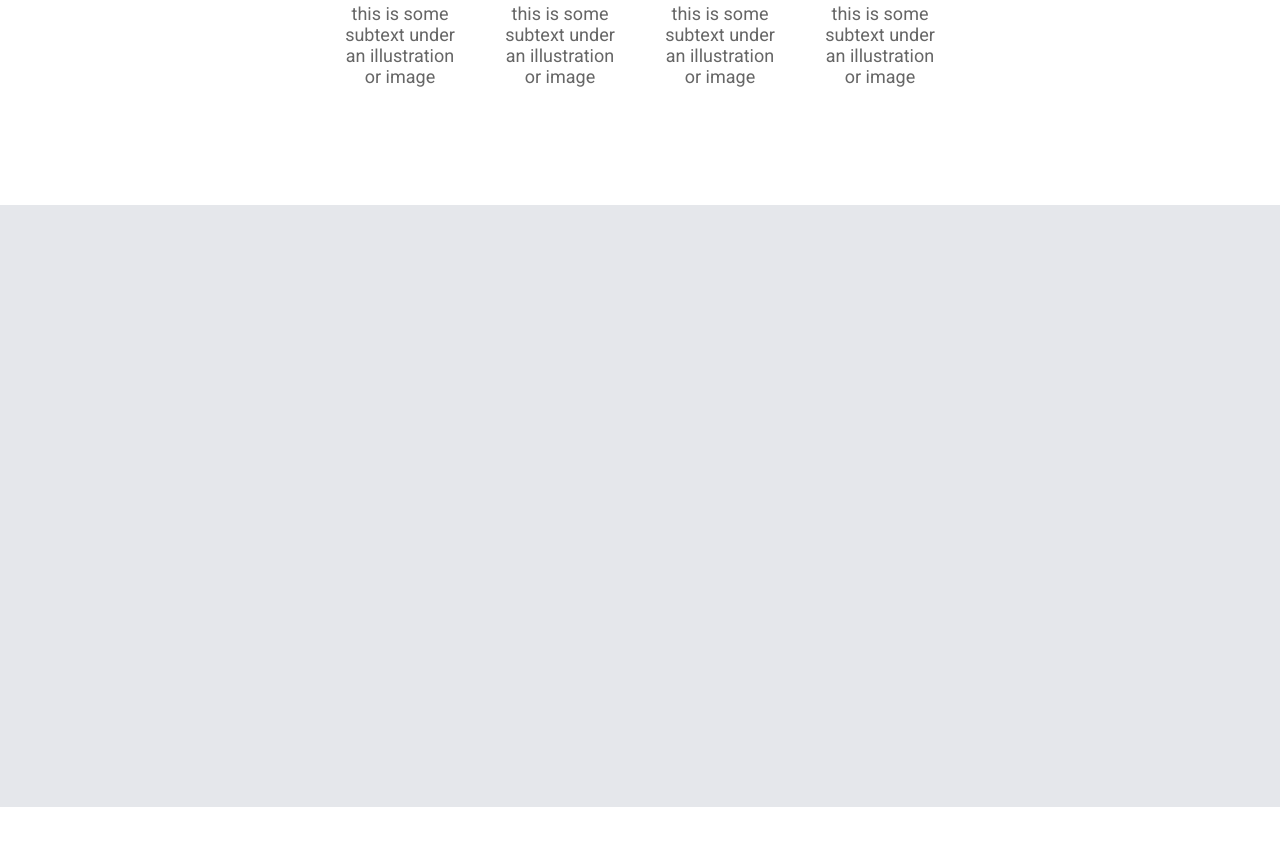
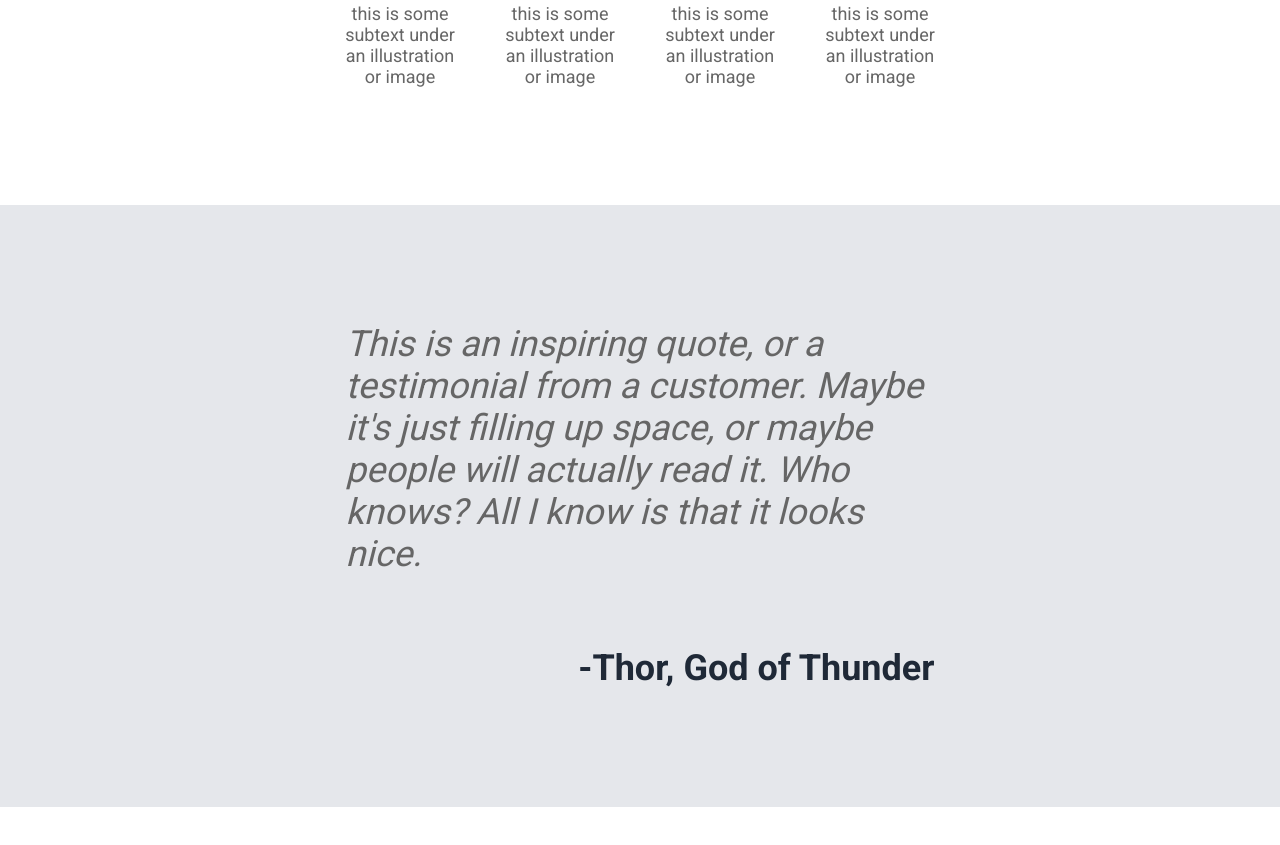
Before and after one commit to zaZZa564/landing-page, a plain HTML site: page index.html in a window 1280 px wide. Shown: the part 1000-1845 px from the top of the page. Drawn offline with Linux system fonts and the light colour scheme.

Commit message:
styled 3rd section

```diff
--- a/index.html
+++ b/index.html
@@ -66,7 +66,10 @@
         </div>
       </div>
     </div>
-    <div class="three section"></div>
+    <div class="three section">
+      <p class="three-1">This is an inspiring quote, or a testimonial from a customer. Maybe it's just filling up space, or maybe people will actually read it. Who knows? All I know is that it looks nice.</p>
+      <p class="three-2">-Thor, God of Thunder</p>
+    </div>
     <div class="four section"></div>
     <div class="five section"></div>
   </div>
--- a/style.css
+++ b/style.css
@@ -160,3 +160,22 @@ body {
   color: #666666;
   text-align: center;
 }
+
+/* three section */
+.three {
+  padding-left: 27%;
+  padding-right: 27%;
+  flex-direction: column;
+  justify-content: center;
+}
+.three-1 {
+  font-size: 36px;
+  color: #666666;
+  font-style: italic;
+}
+.three-2 {
+  text-align: end;
+  font-size: 36px;
+  color: #1f2937;
+  font-weight: 900;
+}
```
